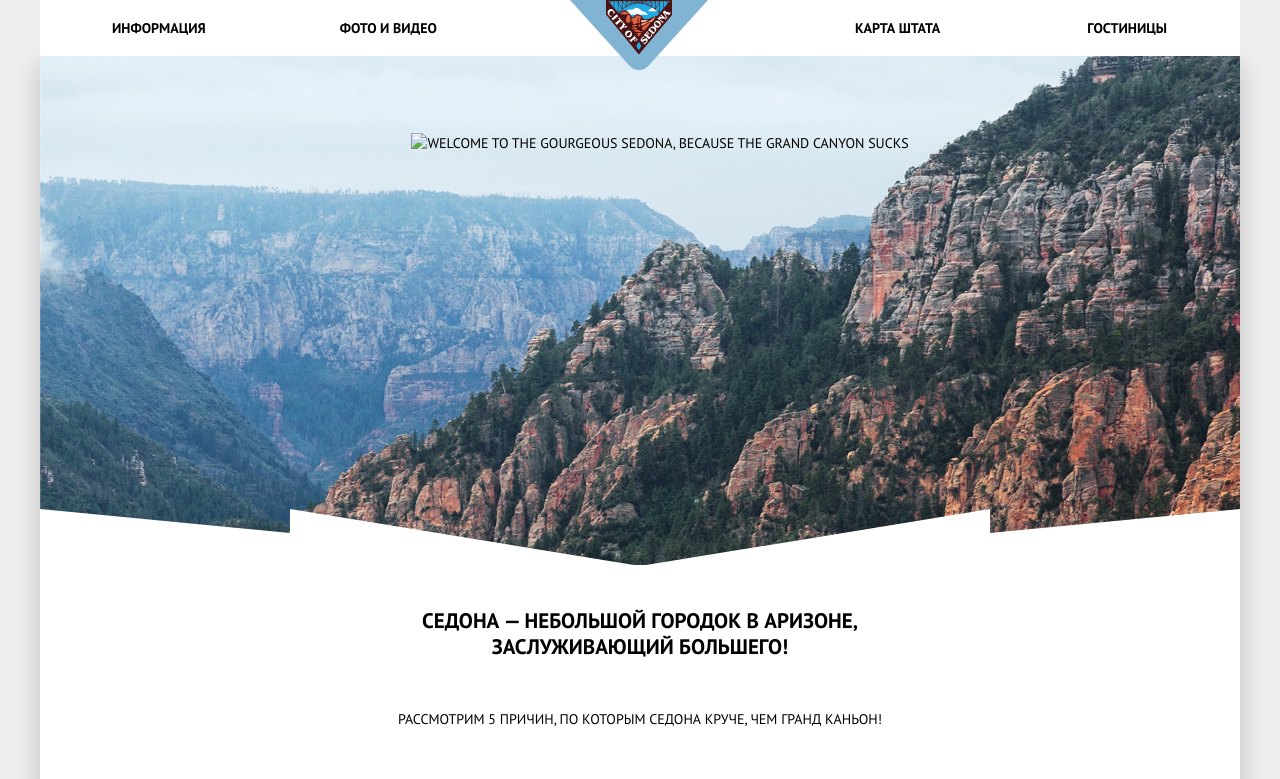
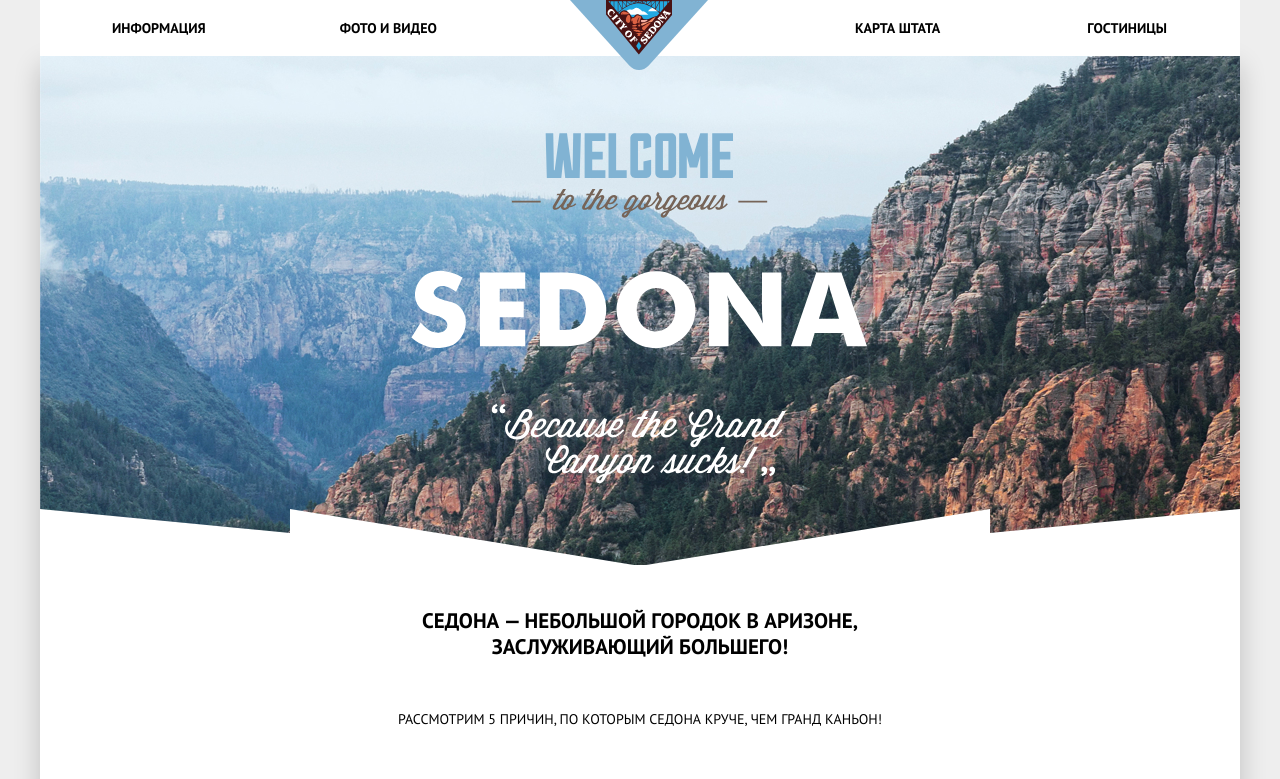
Before and after one commit to Lilya-is-here/Sedona, a plain HTML site: page index.html in a window 1280 px wide. Shown: the top 779 px of the page. Drawn offline with Linux system fonts and the light colour scheme; the site is published under a folder, as on GitHub Pages, so addresses that start at the root find nothing.

Commit message:
изображение

```diff
--- a/index.html
+++ b/index.html
@@ -38,7 +38,7 @@
     <section class="promo-block">
         <h1 class=" promo-block__title promo-block__title--visually-hidden">Sedona</h1> <!-- скрытый заголовок -->
       <div class="promo-block promo-image">
-       <img class="promo-image__text" src="/img/intro-welcome.svg" alt="Welcome to the gourgeous Sedona, Because the Grand Canyon sucks"  width="456.65" height="350.88">
+       <img class="promo-image__text" src="img/intro-welcome.svg" alt="Welcome to the gourgeous Sedona, Because the Grand Canyon sucks"  width="456.65" height="350.88">
       </div>
       <div class="promo-block promo-description">
         <p class="promo-description__top"> Седона — небольшой городок в Аризоне, <br>
```
